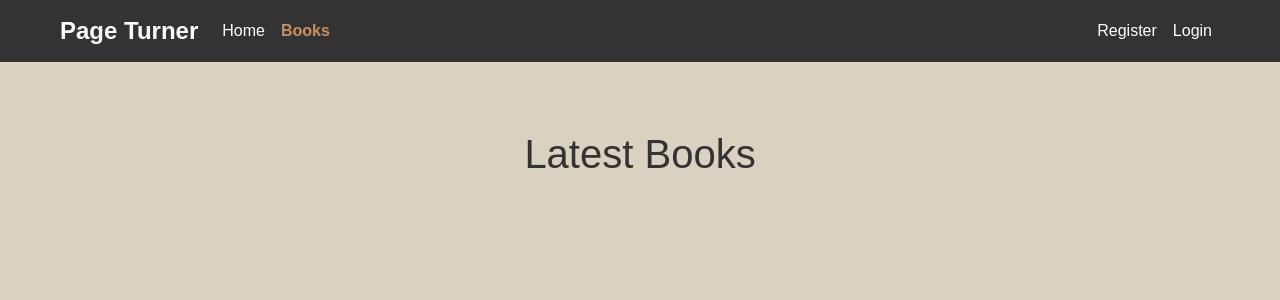
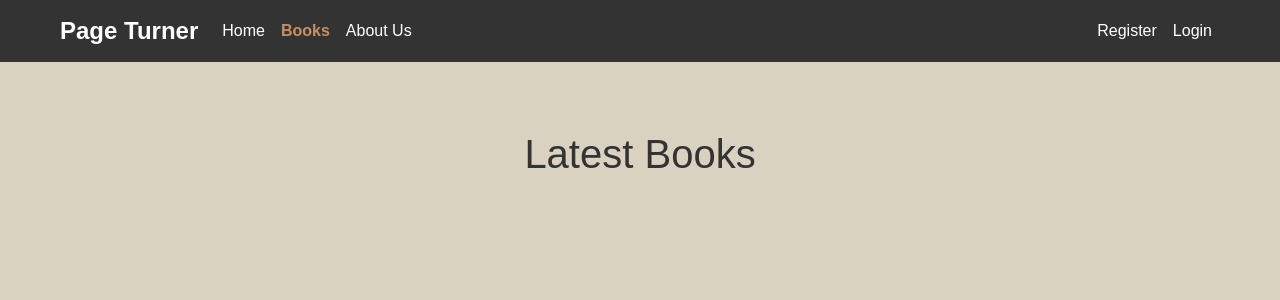
Before and after one commit to AlvaLind/page-turner, a Django app: page /books/ in a window 1280 px wide. Shown: the top 300 px of the page. Run offline with Django 4.2, Linux system fonts and the light colour scheme; data that the repository does not hold is empty.

Commit message:
Add about_us to base template

```diff
--- a/templates/base.html
+++ b/templates/base.html
@@ -1,5 +1,6 @@
 {% load static %}
 
+{% url 'about_us' as about_us_url %}
 {% url 'account_login' as login_url %}
 {% url 'account_signup' as signup_url %}
 {% url 'account_logout' as logout_url %}
@@ -42,6 +43,10 @@
                     <li class="nav-item">
                         <a class="nav-link {% if request.path == books_url %}active" aria-current="page{% endif %}"
                         href="{{ books_url }}">Books</a>
+                    </li>
+                    <li class="nav-item">
+                        <a class="nav-link {% if request.path == about_us_url %}active{%endif%}"
+                          aria-current="page" href="{% url 'about_us' %}">About Us</a>
                     </li>
                 </ul>
                 <!-- Login, out and register -->
```
Also changed, not shown: static/images/default.jpg (added).
